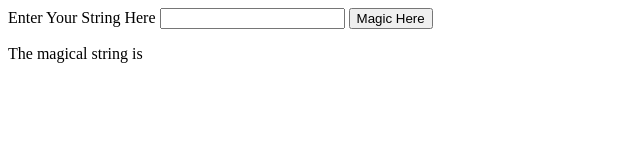
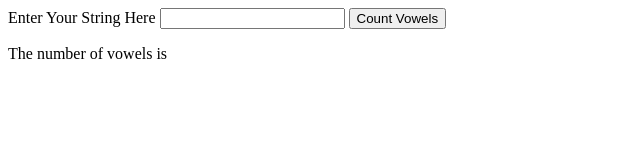
Before and after one commit to Ankitsingh6299/Javascript-practice, a plain HTML site: page index.html in a window 1280 px wide. Shown: the full height of the page, 0-640 px from the left. Drawn offline with Linux system fonts and the light colour scheme.

Commit message:
Count Vowels in String

```diff
--- /dev/null
+++ b/CountVowels.js
@@ -0,0 +1,10 @@
+function countVowel(){
+    var str = document.getElementById('inputStr').value;
+    var count=0;
+    for(let i=0;i<str.length;i++){
+        if(str[i]=='a'||str[i]=='e'||str[i]=='i'||str[i]=='o'||str[i]=='u'){
+            count = count+1;
+        }
+    }
+    document.getElementById('result').innerHTML = count;
+}
--- a/index.html
+++ b/index.html
@@ -1,7 +1,7 @@
 <!DOCTYPE html>
 <html lang="en">
 <head>
-    <script src="./FirstCapital.js"></script>
+    <script src="./CountVowels.js"></script>
     <meta charset="UTF-8">
     <meta http-equiv="X-UA-Compatible" content="IE=edge">
     <meta name="viewport" content="width=device-width, initial-scale=1.0">
@@ -52,9 +52,14 @@
 <button type="button" onclick="Caesar()">Magic Here</button>
 
 <p>The magical string is <span id="result"></span></p> -->
-Enter Your String Here <input type="text" id="inputStr">
+<!-- Enter Your String Here <input type="text" id="inputStr">
 <button type="button" onclick="firstCapital()">Magic Here</button>
 
-<p>The magical string is <span id="result"></span></p>
+<p>The magical string is <span id="result"></span></p> -->
+Enter Your String Here <input type="text" id="inputStr">
+<button type="button" onclick="countVowel()">Count Vowels</button>
+
+<p>The number of vowels is <span id="result"></span></p>
+
 </body>
 </html>
```
